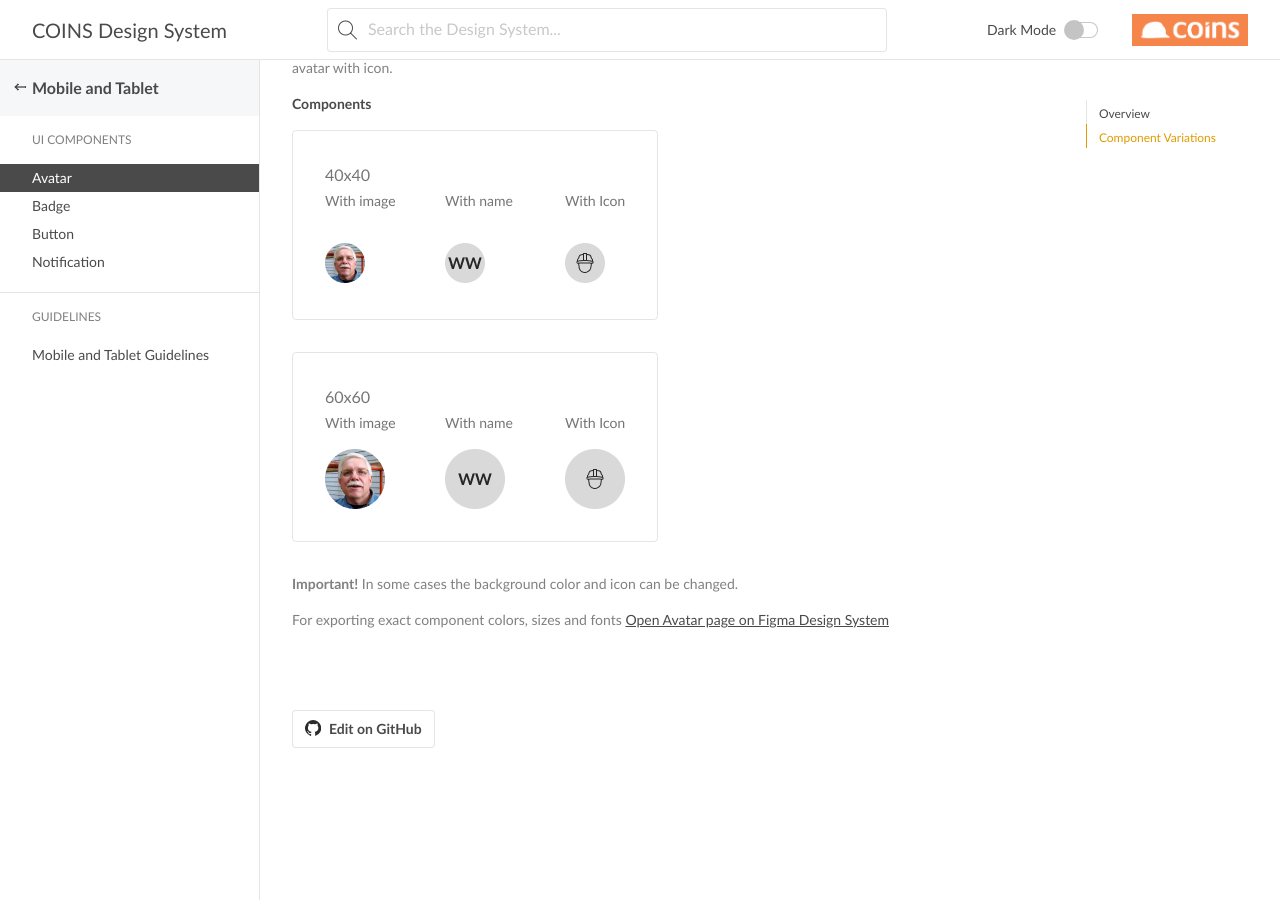
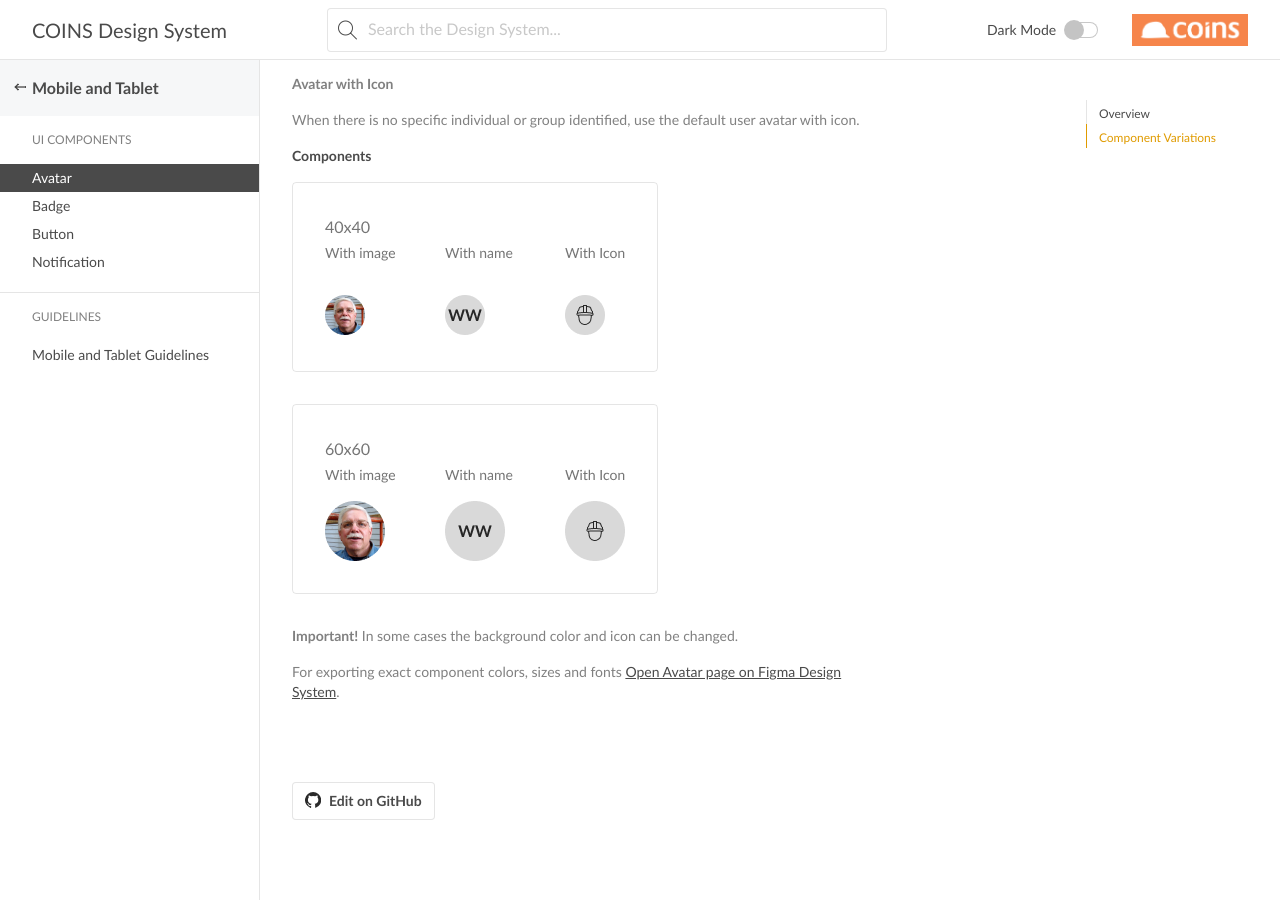
Before and after one commit to COINS-Naz/coins-design-system, a Jekyll site: the page built from _posts/mobile/ui-components/2022-12-08-avatar.md, in a window 1280 px wide and 900 px high, scrolled down 731 px. Built offline with Jekyll 4.4.1, drawn with Linux system fonts in a browser that asks for light colours; nearby versions of some CDN libraries; some web fonts are replaced; a style sheet for code colours, icons or effects is not loaded; before the commit the page ends 1559 px from its top, so only the background shows below that.

Commit message:
Update 2022-12-08-avatar.md

```diff
--- a/_posts/mobile/ui-components/2022-12-08-avatar.md
+++ b/_posts/mobile/ui-components/2022-12-08-avatar.md
@@ -21,9 +21,11 @@
 It is preferable that an avatar display an image, which is is usually uploaded by a user. Images are personalized and make good use of the ability of the human brain to recognize faces. Project and group avatars contain a fallback in the case an image is not provided:
 
 **Avatar with initials**
+
 When there is no personal photo to show, use initials. If the label name contains two words, like first and last name, the first letter of each will be capitalized and returned - for example, JD for Jane Doe
 
 **Avatar with Icon**
+
 When there is no specific individual or group identified, use the default user avatar with icon.
 
 ### Components
@@ -35,4 +37,4 @@
 **Important!**
  In some cases the background color and icon can be changed.
 
-For exporting exact component colors, sizes and fonts [Open Avatar page on Figma Design System](https://www.figma.com/file/TwQ8GcLuodWXegpAArH1RC/Draft-mobile-components?node-id=925%3A17347&t=jtjgJfPVsDhiGk1P-1)
+For exporting exact component colors, sizes and fonts [Open Avatar page on Figma Design System](https://www.figma.com/file/TwQ8GcLuodWXegpAArH1RC/Draft-mobile-components?node-id=925%3A17347&t=jtjgJfPVsDhiGk1P-1).
```
